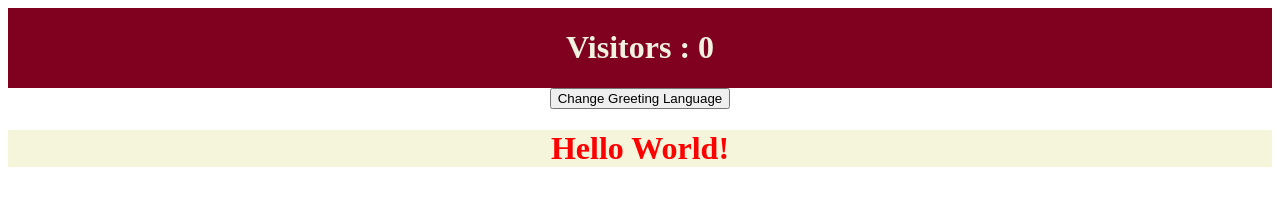
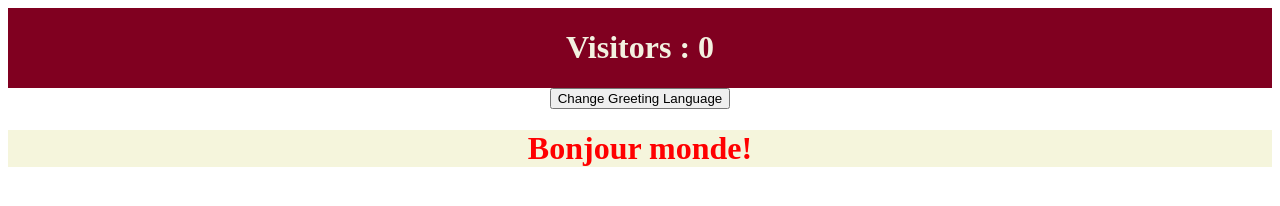
Before and after one commit to kbawfd/sample-web-app, a plain HTML site: page ui/index.html in a window 1280 px wide. Both pictures are taken after a click on the button "Change Greeting Language". Drawn offline with Linux system fonts and the light colour scheme.

Commit message:
added-js

```diff
--- a/ui/index.html
+++ b/ui/index.html
@@ -44,12 +44,25 @@
             <h1 class="visitor-heading">Visitors : <span id="visitor-count">0</span></h1>
         </div>
         <div class="button-greeting-container">
-            <button class="button-greeting" onclick="changeGreeting()">Change Greeting Language</button>
+            <button class="button-greeting" onclick="changeGreeting()" >Change Greeting Language</button>
         </div>
         <div class="greetings-container">
             <h1 class="greetings-message" id="change-greetings" ">Hello World!</h1>
         </div>
     </div>
+    <script>
+        function changeGreeting(id) {
+            const greetings = [
+                "Hello World!",
+                "Bonjour monde!",
+                "Hallo Welt!",
+                "नमस्ते दुनिया!",
+            ];
+            let ind = Math.floor(Math.random()*(greetings.length-0));
+
+            document.getElementById("change-greetings").innerText=greetings[ind];
+        }
+    </script>
 </body>
 
 </html>
```
